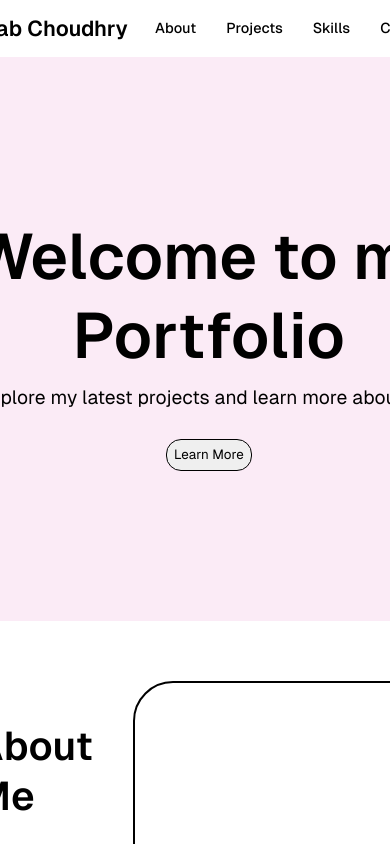
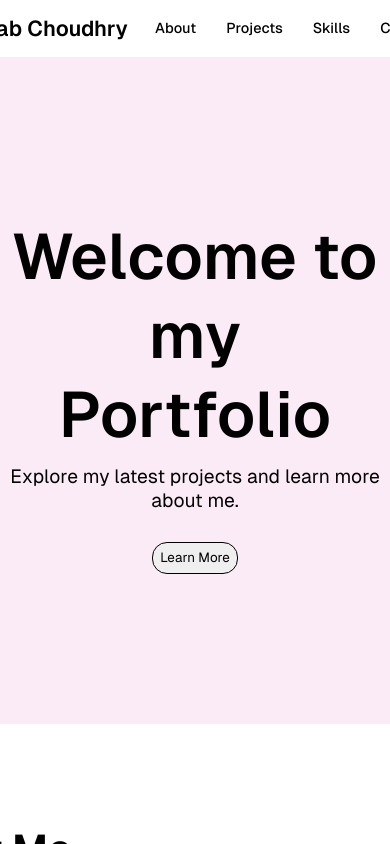
Before and after one commit to zainabch123/my-portfolio-react-app, a React (Vite) app: page / in a window 390 px wide. Shown: the top 844 px of the page. Built offline with nearby package versions, Linux system fonts and the light colour scheme.

Commit message:
Updates to responsiveness of whole site

```diff
--- a/src/index.css
+++ b/src/index.css
@@ -8,14 +8,16 @@
 
 .container {
   height: 100vh;
-  display: grid;
+  display: flex;
+  flex-direction: column;
   grid-template-rows: auto 1fr;
   grid-template-columns: 1fr;
   justify-content: center;
 }
 
 main {
-  display: grid;
+  display: flex;
+  flex-direction: column;
   grid-template-rows: repeat(6, auto);
   overflow: scroll;
   scrollbar-gutter: auto;
@@ -32,7 +34,7 @@ main {
 
 .navigation-bar {
   display: grid;
-  grid-template-columns: 200px 1fr repeat(4, auto);
+  grid-template-columns: 200px minmax(0px, 800px) repeat(4, auto);
   font-size: 0.9rem;
   align-items: center;
   padding: 5px;
@@ -61,6 +63,8 @@ main {
 }
 
 .title-section {
+  display: flex;
+  flex-direction: column;
   margin-top: 150px;
   margin-bottom: 150px;
 }
@@ -93,7 +97,7 @@ main {
 
 .about-section {
   display: grid;
-  grid-template-columns: minmax(auto, 900px) auto;
+  grid-template-columns: repeat(auto-fit, minmax(700px, 0fr));
   justify-content: center;
   justify-items: center;
   padding: 60px 0px 60px 0px;
```
